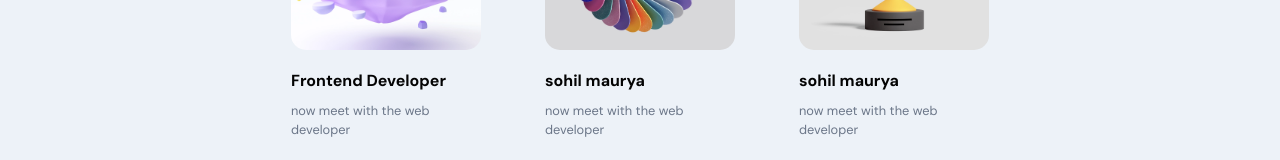
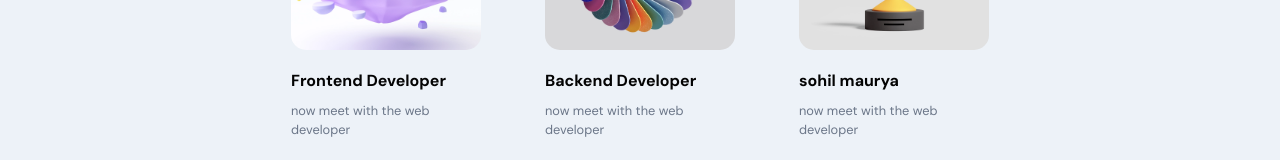
Before and after one commit to sss1stclass/Portfolio, a React (Vite) app: page / in a window 1280 px wide. Shown: the part 990-1150 px from the top of the page. Built offline with nearby package versions, Linux system fonts and the light colour scheme.

Commit message:
minor changes

```diff
--- a/src/container/About/About.tsx
+++ b/src/container/About/About.tsx
@@ -1,6 +1,6 @@
 import React from 'react'
 import './About.scss'
-import {motion} from 'framer-motion'
+import { motion } from 'framer-motion'
 import { images } from '../../constant'
 
 const abouts = [
@@ -10,7 +10,7 @@ const abouts = [
     imgURL:images.about01
   },
   {
-    title:"sohil maurya",
+    title:"Backend Developer",
     description:'now meet with the web developer',
     imgURL:images.about02
   },
```
